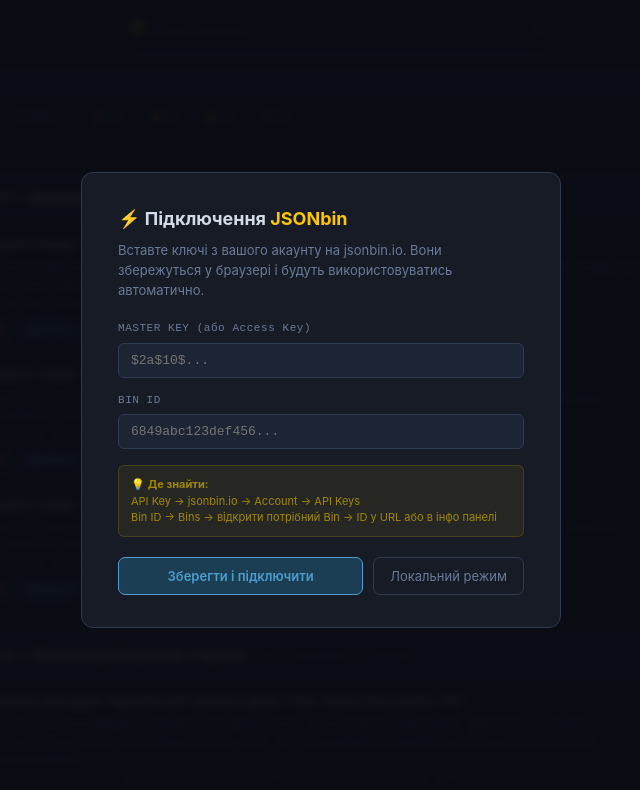
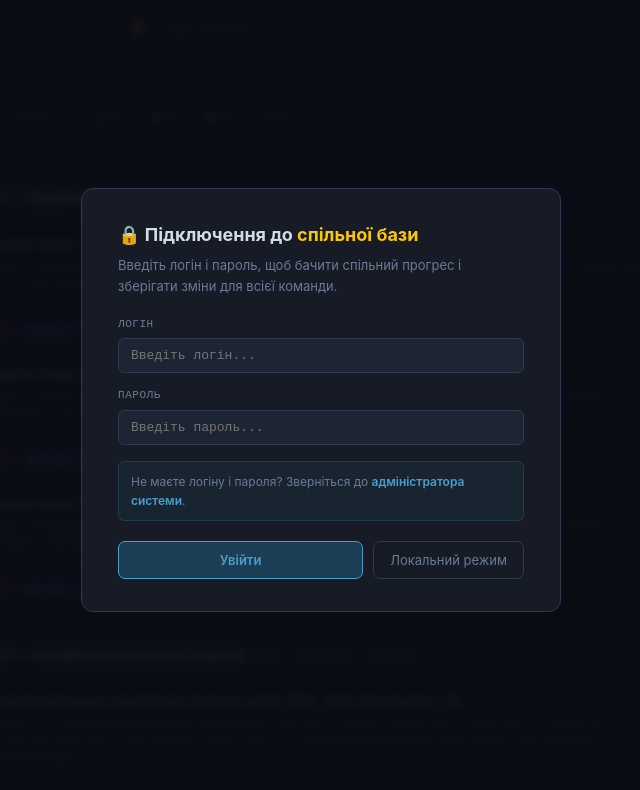
Before and after one commit to DenNeuroman/hubix-treeclearance-tracker, a plain HTML site: page index.html in a window 1280 px wide. Shown: the top 790 px of the page, without its empty margins (319-959 px from the left). Drawn offline with Linux system fonts and the light colour scheme.

Commit message:
Update index.html
update: restore local mode button, simplified login/password form

```diff
--- a/index.html
+++ b/index.html
@@ -200,13 +200,19 @@
   .setup-note {
     margin-top: 16px;
     padding: 10px 12px;
-    background: rgba(255,199,0,.07);
-    border: 1px solid rgba(255,199,0,.15);
+    background: rgba(74,158,204,.07);
+    border: 1px solid rgba(74,158,204,.18);
     border-radius: 6px;
-    font-size: 11px;
-    color: #a08800;
-    line-height: 1.5;
+    font-size: 12px;
+    color: var(--text-dim);
+    line-height: 1.6;
   }
+  .setup-note a {
+    color: var(--blue);
+    text-decoration: none;
+    font-weight: 600;
+  }
+  .setup-note a:hover { text-decoration: underline; }
 
   /* ── Filters ────────────────────────────────────────────────────────── */
   .filters {
@@ -356,26 +362,25 @@
 <!-- ════════════════ SETUP OVERLAY ════════════════════════════════════════ -->
 <div id="setup-overlay">
   <div class="setup-box">
-    <h2>⚡ Підключення <span>JSONbin</span></h2>
-    <p>Вставте ключі з вашого акаунту на jsonbin.io. Вони збережуться у браузері і будуть використовуватись автоматично.</p>
+    <h2>🔒 Підключення до <span>спільної бази</span></h2>
+    <p>Введіть логін і пароль, щоб бачити спільний прогрес і зберігати зміни для всієї команди.</p>
 
     <div class="setup-field">
-      <label>MASTER KEY (або Access Key)</label>
-      <input type="password" id="input-apikey" placeholder="$2a$10$..." autocomplete="off" spellcheck="false">
+      <label>ЛОГІН</label>
+      <input type="text" id="input-binid" placeholder="Введіть логін..." autocomplete="off" spellcheck="false">
     </div>
     <div class="setup-field">
-      <label>BIN ID</label>
-      <input type="text" id="input-binid" placeholder="6849abc123def456..." autocomplete="off" spellcheck="false">
+      <label>ПАРОЛЬ</label>
+      <input type="password" id="input-apikey" placeholder="Введіть пароль..." autocomplete="off" spellcheck="false">
     </div>
 
     <div class="setup-note">
-      💡 <strong>Де знайти:</strong><br>
-      API Key → jsonbin.io → Account → API Keys<br>
-      Bin ID → Bins → відкрити потрібний Bin → ID у URL або в інфо панелі
+      Не маєте логіну і пароля? Зверніться до
+      <a href="https://t.me/dentelecom" target="_blank">адміністратора системи</a>.
     </div>
 
     <div class="setup-actions">
-      <button class="btn-primary" onclick="saveConfig()">Зберегти і підключити</button>
+      <button class="btn-primary" onclick="saveConfig()">Увійти</button>
       <button class="btn-secondary" onclick="skipConfig()">Локальний режим</button>
     </div>
   </div>
@@ -415,7 +420,7 @@
     <span class="sync-text" id="sync-text">Ініціалізація…</span>
     <div class="sync-actions">
       <button class="btn-sm" id="btn-refresh" onclick="loadFromCloud(true)" title="Оновити стан з хмари">↻ Оновити</button>
-      <button class="btn-sm" onclick="openSettings()" title="Змінити ключі JSONbin">⚙ Налаштування</button>
+      <button class="btn-sm" onclick="openSettings()" title="Змінити логін і пароль">🔒 Вихід</button>
     </div>
   </div>
 
@@ -932,7 +937,7 @@
 function saveConfig() {
   const apiKey = document.getElementById('input-apikey').value.trim();
   const binId  = document.getElementById('input-binid').value.trim();
-  if (!apiKey || !binId) { alert('Будь ласка, вкажіть обидва поля.'); return; }
+  if (!apiKey || !binId) { alert('Будь ласка, введіть логін і пароль.'); return; }
   cfg = { apiKey, binId };
   localStorage.setItem(CFG_KEY, JSON.stringify(cfg));
   cloudMode = true;
@@ -1129,12 +1134,12 @@
     document.getElementById('input-apikey').value = cfg.apiKey || '';
     document.getElementById('input-binid').value  = cfg.binId  || '';
     document.getElementById('setup-overlay').classList.add('hidden');
-    setSyncStatus('loading', 'Підключення до JSONbin…');
+    setSyncStatus('loading', 'Підключення до спільної бази…');
     loadFromCloud(true);
   } else {
     // Show setup overlay — let user decide
     // (overlay visible by default)
-    setSyncStatus('idle', 'Очікування підключення…');
+    setSyncStatus('idle', 'Очікування входу…');
   }
 })();
 </script>
```
